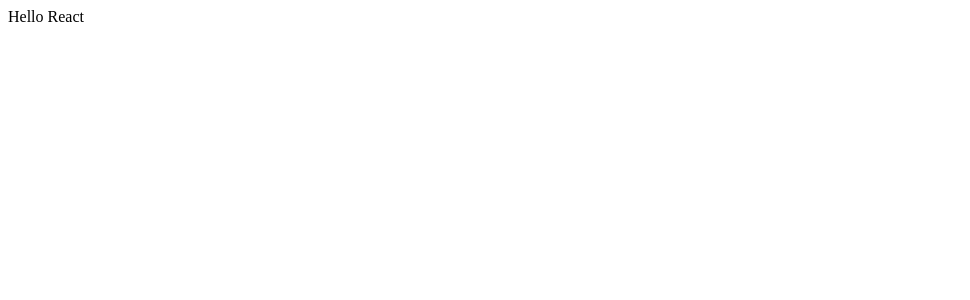
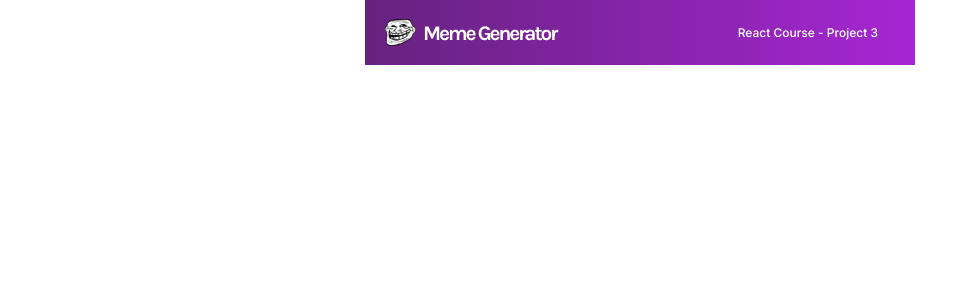
Before and after one commit to alexplong/meme-generator, a React (Create React App) app: page / in a window 1280 px wide. Shown: the top 300 px of the page, without its empty margins (0-970 px from the left). Built offline with nearby package versions, Linux system fonts and the light colour scheme.

Commit message:
- Header component updated and styled

```diff
--- a/public/index.html
+++ b/public/index.html
@@ -9,6 +9,10 @@
       name="description"
       content="Web site created using create-react-app"
     />
+    <link rel="preconnect" href="https://fonts.googleapis.com">
+    <link rel="preconnect" href="https://fonts.gstatic.com" crossorigin>
+    <link href="https://fonts.googleapis.com/css2?family=Inter:wght@500&family=Karla:wght@400;700&display=swap"
+      rel="stylesheet">
     <link rel="apple-touch-icon" href="%PUBLIC_URL%/logo192.png" />
     <!--
       manifest.json provides metadata used when your web app is installed on a
@@ -24,7 +28,7 @@
       work correctly both with client-side routing and a non-root public URL.
       Learn how to configure a non-root public URL by running `npm run build`.
     -->
-    <title>React App</title>
+    <title>meme generator</title>
   </head>
   <body>
     <noscript>You need to enable JavaScript to run this app.</noscript>
--- a/src/App.js
+++ b/src/App.js
@@ -1,9 +1,14 @@
 /** @format */
 
 import React from "react";
+import Header from "./components/Header";
 
 function App() {
-  return <div>Hello React</div>;
+  return (
+    <div>
+      <Header />
+    </div>
+  );
 }
 
 export default App;
--- /dev/null
+++ b/src/components/Header.js
@@ -0,0 +1,16 @@
+/** @format */
+
+import React from "react";
+import trollface from "../images/Troll Face.png";
+
+function Header() {
+  return (
+    <header>
+      <img alt="meme logo" src={trollface} className="header--icon" />
+      <h1 className="header--title">Meme Generator</h1>
+      <h2 className="header--subtitle">React Course - Project 3</h2>
+    </header>
+  );
+}
+
+export default Header;
--- a/src/style.css
+++ b/src/style.css
@@ -5,3 +5,46 @@
 h1, h2, h3, h4, h5, h6, p, span, a {
   margin: 0;
 }
+
+body {
+  display: flex;
+  flex-direction: column;
+  align-items: center;
+  margin: 0;
+}
+
+header {
+  background: linear-gradient(90deg, #672280 1.18%, #A626D3 100%);
+  color: #FFFFFF;
+  font-family: Karla, sans-serif;
+  display: flex;
+  flex-direction: row;
+  align-items: center;
+  width: 550px;
+  height: 65px;
+}
+
+.header--icon {
+  width: 31.31px;
+  height: 26.22px;
+  margin-left: 20px;
+}
+
+.header--title {
+  font-weight: 700;
+  font-size: 20.7482px;
+  font-style: normal;
+  line-height: 24px;
+  letter-spacing: -0.1em;
+  margin-inline: 6.69px auto;
+}
+
+.header--subtitle {
+  font-family: 'Inter';
+  font-style: normal;
+  font-weight: 500;
+  font-size: 12px;
+  line-height: 15px;
+  text-align: right;
+  margin-right: 37px;
+}
```
Also changed, not shown: src/images/Troll Face.png (added).
